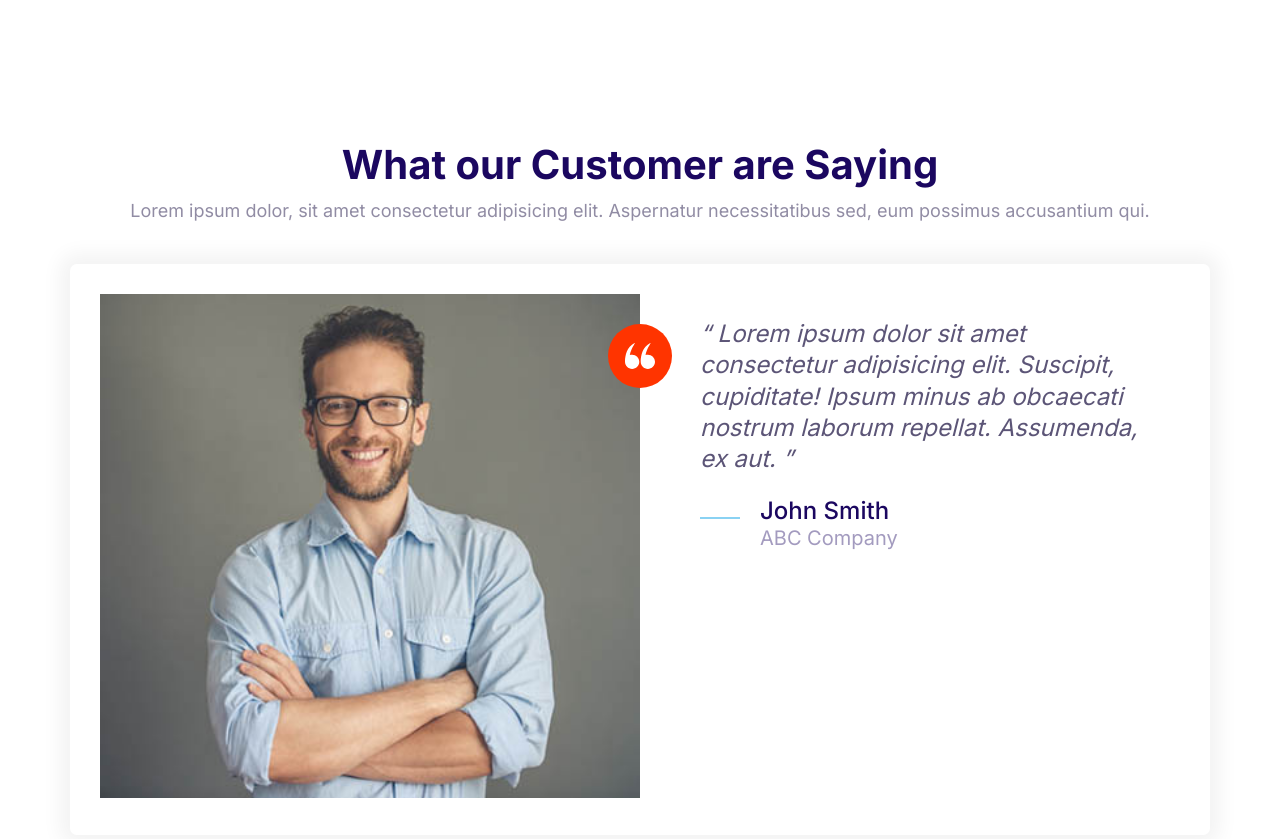
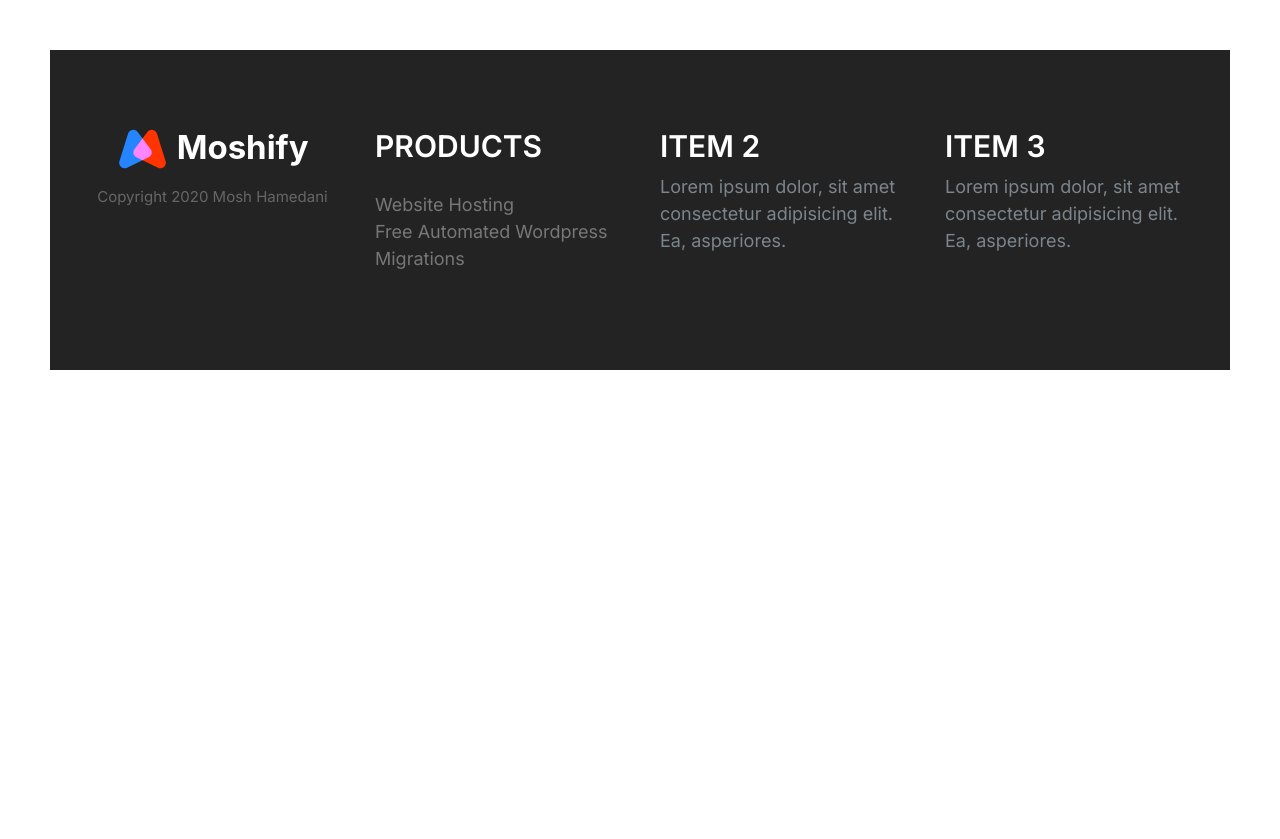
Before and after one commit to AntonioAlgaba/Cloud-hosting, a plain HTML site: page index.html in a window 1280 px wide. After the commit the page ends 800 px from the top, so only its background shows below. Drawn offline with Linux system fonts and the light colour scheme.

Commit message:
Build footer component

```diff
--- a/CSS/style.css
+++ b/CSS/style.css
@@ -810,3 +810,75 @@ a {
         max-width: 700px;
     }
   }
+
+  /* Footer */
+
+  .footer {
+    background: #232323;
+  }
+
+  .footer a {
+    color: #777;
+    transition: color .3s;
+  }
+
+  .footer a:hover {
+    color: #fff;
+  }
+
+  .footer__section{
+    padding: 2rem;
+    border-bottom: 1px solid #393939;
+  }
+
+  .section__section .lsit {
+    margin: 0;
+  }
+
+  .footer_heading {
+    text-transform: uppercase;
+    font-weight: 600;
+  }
+
+  .footer__brand {
+    margin-top: 5rem;
+    text-align: center;
+  }
+
+  .footer__brand img {
+     width: 100%;
+     max-width: 230px;
+  }
+
+
+  .footer__copyright {
+    font-size: 2.1rem;
+    color: #fff;
+    opacity:  0.3;
+  }
+
+  @media screen and (min-width: 768px) {
+    .footer__sections {
+        grid-template-columns: repeat(auto-fit, minmax(10rem, 1fr));
+    }
+    .footer .collapsible__chevron {
+        display: none;
+    }
+    .footer .collapsible__content {
+     opacity: 1;
+     max-height: 100%;
+    }
+    .footer__brand {
+        order: -1;
+        margin-top: 1rem;
+    }
+    .footer__copyright {
+        font-size: 1.5rem;
+    }
+    .footer__section{
+        border: 0;
+    }
+    .footer__heading {
+        font-size: 1.6rem;
+    }
+  }
--- a/index.html
+++ b/index.html
@@ -20,52 +20,54 @@
    <h3>Heading 3</h3>
    <p>Lorem ipsum dolor sit amet consectetur adipisicing elit. Praesentium facere magnam enim veniam reiciendis fugit similique quam sapiente ullam temporibus.</p>
  -->
-    <section class="block">
-      <header class="block__header">
-        <h2>What our Customer are Saying</h2>
-        <p>Lorem ipsum dolor, sit amet consectetur adipisicing elit. Aspernatur necessitatibus sed, eum possimus accusantium qui.</p>
-      </header>
-      <div class="container">
-        <div class="card testimonial">
-          <div class="grid grid--1x2">
-            <div class="testimonial__image">
-              <img
-                src="images/testimonial.jpg"
-                alt="A happy, smiling customer"
-              />
-              <span class="icon-container icon-container--accent">
-                <svg class="icon icon--white icon--small">
+
+    <footer class="block block--dark footer">
+      <div class="container grid footer__sections">
+        <section class="collapsible collapsible--expanded footer__section">
+          <header class="collapsible__header">
+            <h2 class="collapsible__heading footer_heading">Products</h2>
+            <svg class="icon icon--primary collapsible__chevron">
               <use xlink:href="images/sprite.svg#quotes"></use>
             </svg>
-              </span>
+          </header>
+          <div class="collapsible__content">
+            <ul class="list">
+              <li><a href="#">Website Hosting</a></li>
+              <li><a href="#">Free Automated Wordpress</a></li>
+              <li><a href="#">Migrations</a></li>
+            </ul>
           </div>
-            <blockquote class="quote">
-              <p class="quote__text">
-                Lorem ipsum dolor sit amet consectetur adipisicing elit. Suscipit,
-                cupiditate! Ipsum minus ab obcaecati nostrum laborum repellat.
-                Assumenda, ex aut.
-              </p>
-              <footer>
-                <div class="media">
-                  <div class="media__image">
-                    <svg class="icon icon--primary quote__line">
-                      <use xlink:href="images/sprite.svg#line"></use>
+        </section>
+        <section class="collapsible footer__section">
+          <header class="collapsible__header">
+            <h2 class="collapsible__heading footer_heading">Item 2</h2>
+            <svg class="icon icon--primary collapsible__chevron">
+              <use xlink:href="images/sprite.svg#quotes"></use>
             </svg>
+          </header>
+          <div class="collapsible__content">
+            Lorem ipsum dolor, sit amet consectetur adipisicing elit. Ea,
+            asperiores.
           </div>
-                  <div class="media__body">
-                    <h3 class="media__tittle quote__author">John Smith</h3>
-                    <p class="quote__organization">
-                      ABC Company
-                    </p>
+        </section>
+        <section class="collapsible footer__section">
+          <header class="collapsible__header">
+            <h2 class="collapsible__heading footer_heading">Item 3</h2>
+            <svg class="icon icon--primary collapsible__chevron">
+              <use xlink:href="images/sprite.svg#quotes"></use>
+            </svg>
+          </header>
+          <div class="collapsible__content">
+            Lorem ipsum dolor, sit amet consectetur adipisicing elit. Ea,
+            asperiores.
           </div>
+        </section>
+        <section class="footer__brand">
+          <img src="images/logo.svg" alt="" />
+          <p class="footer__copyright">Copyright 2020 Mosh Hamedani</p>
+        </section>
       </div>
     </footer>
-            </blockquote>
-          </div>
-        </div>
-      </div>
-    </section>
-
     <script src="js/main.js"></script>
   </body>
 </html>
```
Also changed, not shown: components/footer.html (added, +47 -0 lines). Lines whose indentation alone changed are shown as unchanged.
